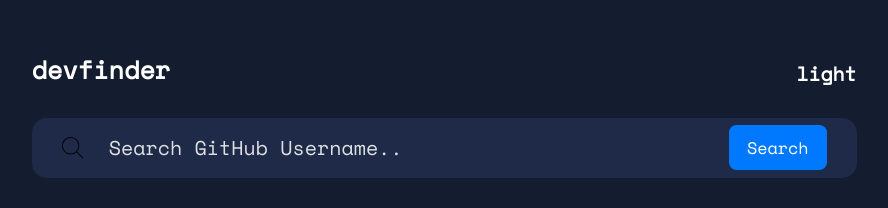
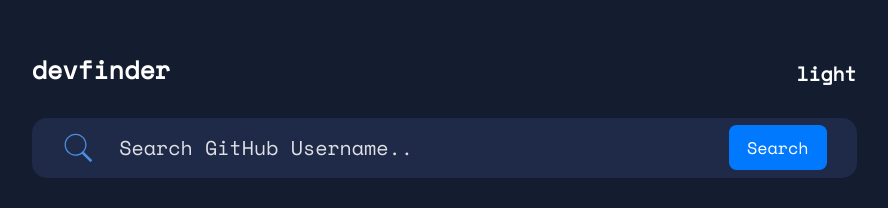
Before and after one commit to vin-vu/GitHub-user-search, a React (Create React App) app: page / in a window 1280 px wide. Shown: the part 162-370 px from the top of the page, without its empty margins (196-1084 px from the left). Built offline with nearby package versions, Linux system fonts and the light colour scheme; no server answers.

Commit message:
Updated search svg icon

```diff
--- a/src/icon-components/SearchIcon.js
+++ b/src/icon-components/SearchIcon.js
@@ -1,14 +1,26 @@
 function SearchIcon() {
   return (
+    // <svg
+    //   width="16"
+    //   height="16"
+    //   xmlns="http://www.w3.org/2000/svg"
+    //   fillRule="evenodd"
+    //   clipRule="evenodd"
+    //   viewBox="0 0 24 24"
+    // >
+    //   <path d="M15.853 16.56c-1.683 1.517-3.911 2.44-6.353 2.44-5.243 0-9.5-4.257-9.5-9.5s4.257-9.5 9.5-9.5 9.5 4.257 9.5 9.5c0 2.442-.923 4.67-2.44 6.353l7.44 7.44-.707.707-7.44-7.44zm-6.353-15.56c4.691 0 8.5 3.809 8.5 8.5s-3.809 8.5-8.5 8.5-8.5-3.809-8.5-8.5 3.809-8.5 8.5-8.5z" />
+    // </svg>
+
     <svg
-      width="16"
-      height="16"
       xmlns="http://www.w3.org/2000/svg"
-      fillRule="evenodd"
-      clipRule="evenodd"
-      viewBox="0 0 24 24"
+      x="0px"
+      y="0px"
+      width="24"
+      height="24"
+      viewBox="0 0 50 50"
+      style={{fill:"#4a90e2"}}
     >
-      <path d="M15.853 16.56c-1.683 1.517-3.911 2.44-6.353 2.44-5.243 0-9.5-4.257-9.5-9.5s4.257-9.5 9.5-9.5 9.5 4.257 9.5 9.5c0 2.442-.923 4.67-2.44 6.353l7.44 7.44-.707.707-7.44-7.44zm-6.353-15.56c4.691 0 8.5 3.809 8.5 8.5s-3.809 8.5-8.5 8.5-8.5-3.809-8.5-8.5 3.809-8.5 8.5-8.5z" />
+      <path d="M 21 3 C 11.621094 3 4 10.621094 4 20 C 4 29.378906 11.621094 37 21 37 C 24.710938 37 28.140625 35.804688 30.9375 33.78125 L 44.09375 46.90625 L 46.90625 44.09375 L 33.90625 31.0625 C 36.460938 28.085938 38 24.222656 38 20 C 38 10.621094 30.378906 3 21 3 Z M 21 5 C 29.296875 5 36 11.703125 36 20 C 36 28.296875 29.296875 35 21 35 C 12.703125 35 6 28.296875 6 20 C 6 11.703125 12.703125 5 21 5 Z"></path>
     </svg>
   );
 }
```
